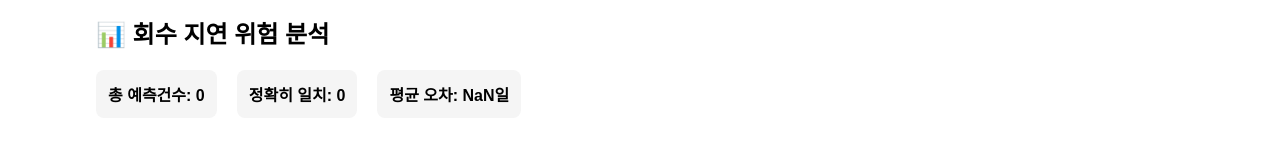
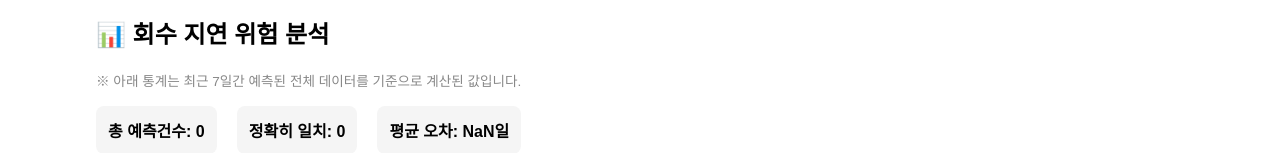
Before and after one commit to emoon17/recovery_front, a Vue app: page /predict in a window 1280 px wide. Shown: the part 129-282 px from the top of the page. Built offline with nearby package versions, Linux system fonts and the light colour scheme; no server answers.

Commit message:
[feat] css 수정

```diff
--- a/src/pages/predict/PredictDashboard.vue
+++ b/src/pages/predict/PredictDashboard.vue
@@ -7,7 +7,9 @@ defineProps(
 
 <template>
   <h2>📊 회수 지연 위험 분석</h2>
-
+  <p class="stats-desc">
+    ※ 아래 통계는 최근 7일간 예측된 전체 데이터를 기준으로 계산된 값입니다.
+  </p>
   <div class="dashboard-stats">
     <div class="stat">총 예측건수: {{ stats.total }}</div>
     <div class="stat">정확히 일치: {{ stats.exactMatch }}</div>
@@ -28,4 +30,10 @@ defineProps(
   border-radius: 8px;
   font-weight: bold;
 }
+
+.stats-desc {
+  font-size: 0.85rem;
+  color: #888;
+  margin-bottom: 16px;
+}
 </style>
--- a/src/pages/transaction/TransactionSearchForm.vue
+++ b/src/pages/transaction/TransactionSearchForm.vue
@@ -54,12 +54,6 @@ const handleBlur = () => {
 
 <template>
   <div class="search-form">
-    <!-- 사업자번호 입력 -->
-    <InputText
-        v-model="searchForm.businessNumber"
-        placeholder="사업자번호 입력"
-    />
-
     <!-- 거래처명 입력 + 자동완성 -->
     <div class="autocomplete-wrapper">
       <InputText
@@ -82,7 +76,11 @@ const handleBlur = () => {
         </li>
       </ul>
     </div>
-
+    <!-- 사업자번호 입력 -->
+    <InputText
+        v-model="searchForm.businessNumber"
+        placeholder="사업자번호 입력"
+    />
     <Button
         label="검색"
         class="search-btn"
```
